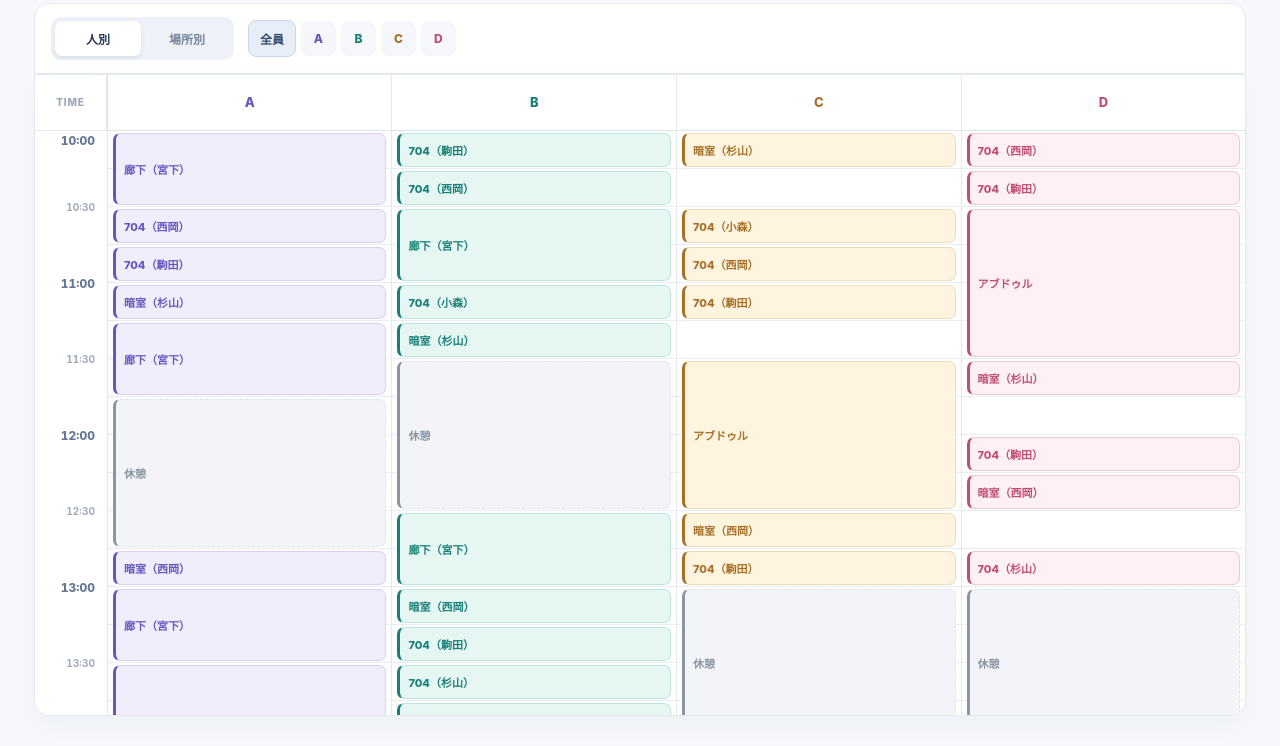
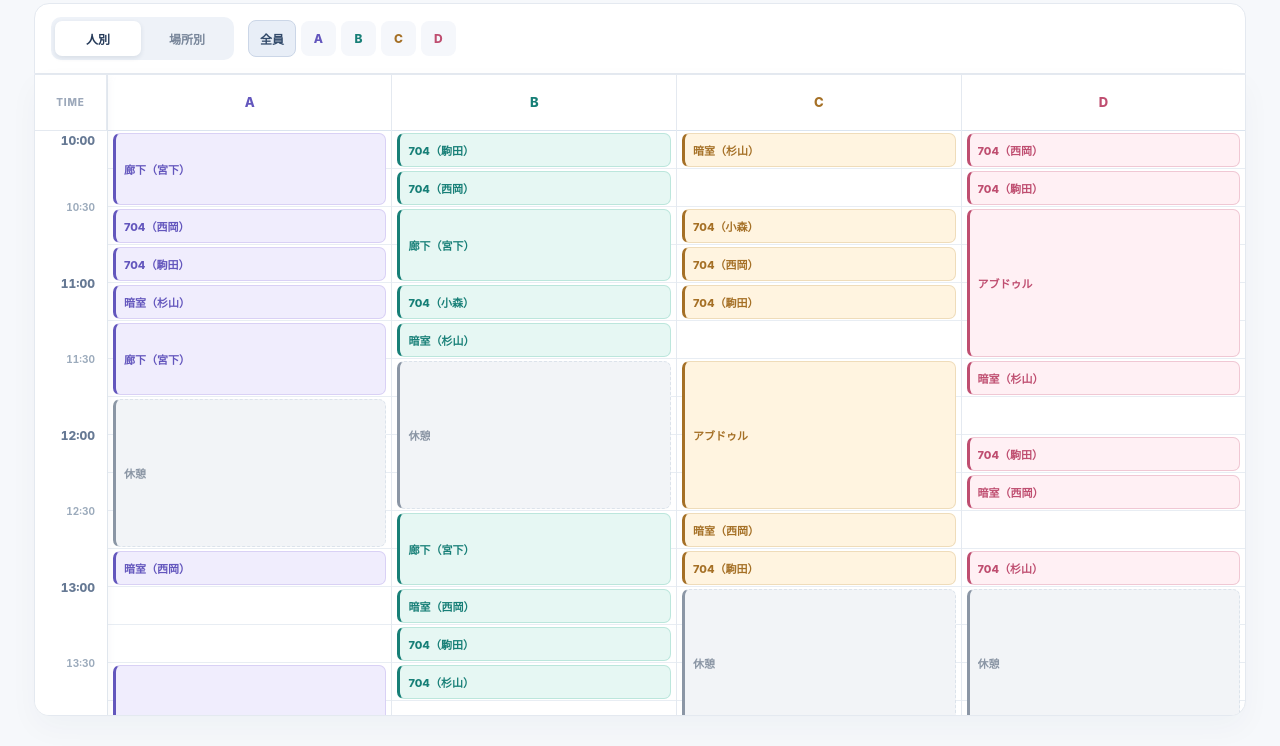
Before and after one commit to K0mork/experiment-schedule, a plain HTML site: page index.html in a window 1280 px wide. Shown: the part 90-836 px from the top of the page. Drawn offline with Linux system fonts and the light colour scheme.

Commit message:
Reduce Miyashita sessions to two per participant

```diff
--- a/data.json
+++ b/data.json
@@ -365,17 +365,6 @@
       "note": ""
     },
     {
-      "id": "hall_4",
-      "person": "A",
-      "place": "hall",
-      "start": 12,
-      "duration": 2,
-      "kind": "hall",
-      "stage": "hall",
-      "title": "廊下（宮下）",
-      "note": ""
-    },
-    {
       "id": "n_setup",
       "person": null,
       "place": "dark",
@@ -417,17 +406,6 @@
       "kind": "session",
       "stage": "s_704",
       "title": "704（杉山）",
-      "note": ""
-    },
-    {
-      "id": "hall_5",
-      "person": "B",
-      "place": "hall",
-      "start": 15,
-      "duration": 2,
-      "kind": "hall",
-      "stage": "hall",
-      "title": "廊下（宮下）",
       "note": ""
     },
     {
@@ -552,5 +530,5 @@
       "note": ""
     }
   ],
-  "updatedAt": "2026-11-18T02:01:46.240Z"
+  "updatedAt": "2026-11-18T23:45:57.143Z"
 }
--- a/index.html
+++ b/index.html
@@ -513,17 +513,6 @@ window.INITIAL_SCHEDULE = {
       "note": ""
     },
     {
-      "id": "hall_4",
-      "person": "A",
-      "place": "hall",
-      "start": 12,
-      "duration": 2,
-      "kind": "hall",
-      "stage": "hall",
-      "title": "廊下（宮下）",
-      "note": ""
-    },
-    {
       "id": "n_setup",
       "person": null,
       "place": "dark",
@@ -565,17 +554,6 @@ window.INITIAL_SCHEDULE = {
       "kind": "session",
       "stage": "s_704",
       "title": "704（杉山）",
-      "note": ""
-    },
-    {
-      "id": "hall_5",
-      "person": "B",
-      "place": "hall",
-      "start": 15,
-      "duration": 2,
-      "kind": "hall",
-      "stage": "hall",
-      "title": "廊下（宮下）",
       "note": ""
     },
     {
@@ -826,7 +804,7 @@ window.SCHEDULE_CONFIG = {
     }
     const hall=events.filter(t=>t.kind==='hall').sort((a,b)=>a.start-b.start);
     const hallPeople=[...new Set(hall.map(t=>t.person))];
-    if(hall.length!==6||hallPeople.length!==2||hallPeople.some(p=>hall.filter(t=>t.person===p).length!==3))add('廊下（宮下）：2人×3回が必要です');
+    if(hall.length!==4||hallPeople.length!==2||hallPeople.some(p=>hall.filter(t=>t.person===p).length!==2))add('廊下（宮下）：2人×2回が必要です');
     for(let i=1;i<hall.length;i++)if(hall[i].person===hall[i-1].person)add('廊下（宮下）：同じ人物が連続しています');
     return issues;
   }
```
